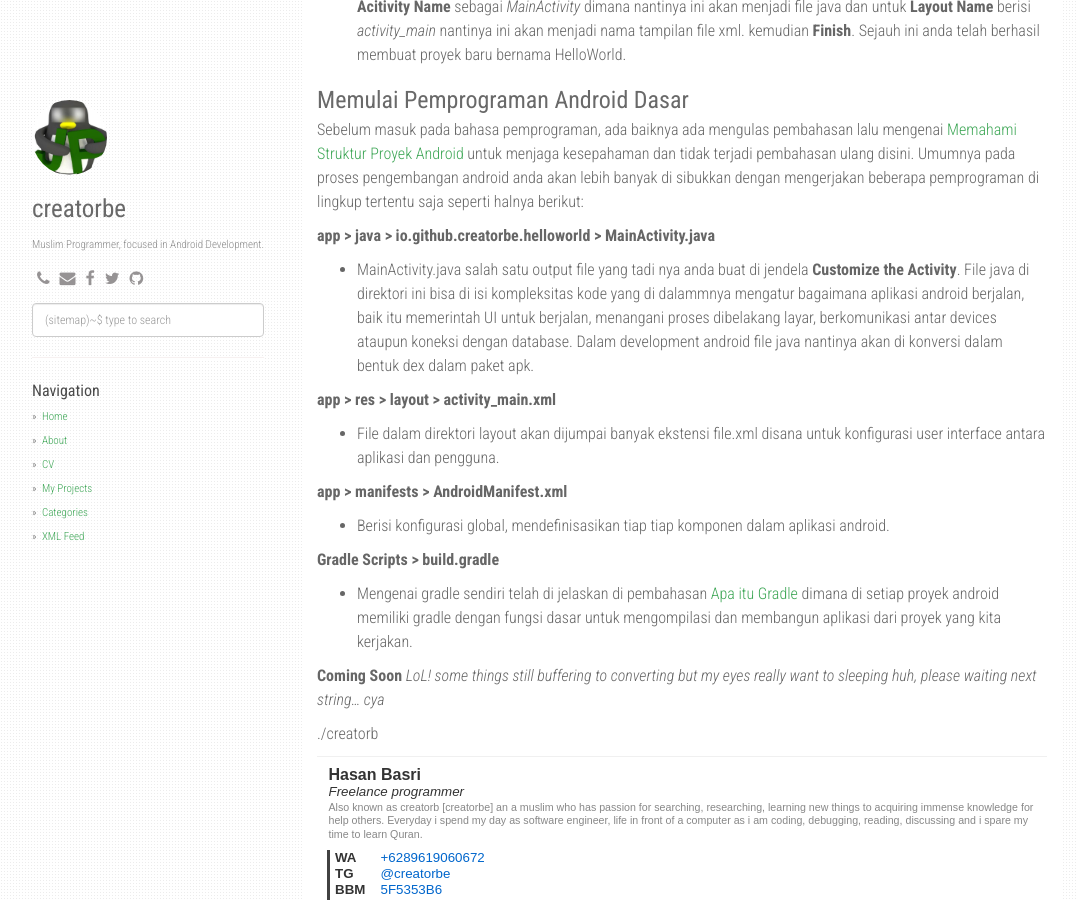
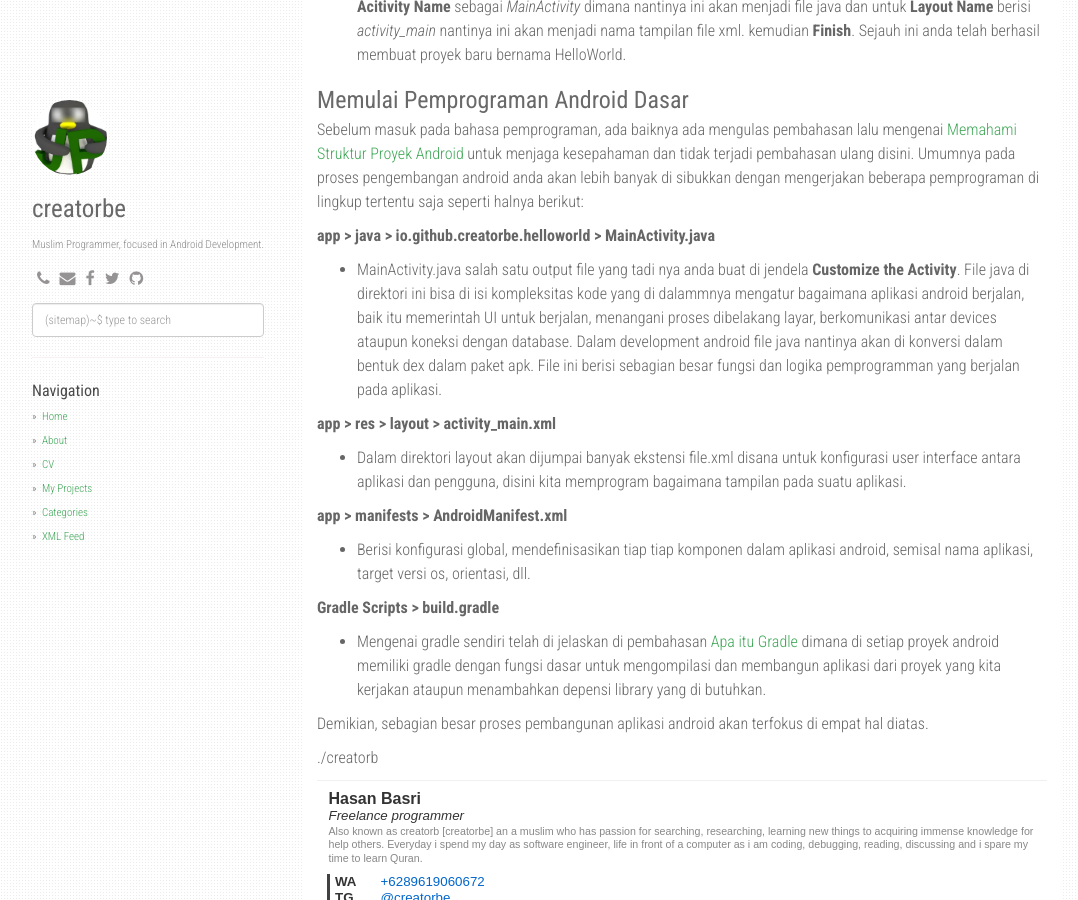
Before and after one commit to creatorbe/creatorbe.github.io, a Jekyll site: the page built from _posts/2017-04-03-hello-world-android-creatorbe.md, in a window 1280 px wide and 900 px high, scrolled down 620 px. Shown: the whole window, without its empty margins (53-1131 px from the left). Built offline with Jekyll 4.4.1, drawn with Linux system fonts in a browser that asks for light colours; nearby versions of some CDN libraries; comment, search, counter and statistics services are not loaded.

Commit message:
edit post

```diff
--- a/_posts/2017-04-03-hello-world-android-creatorbe.md
+++ b/_posts/2017-04-03-hello-world-android-creatorbe.md
@@ -32,22 +32,22 @@ Sebelum masuk pada bahasa pemprograman, ada baiknya ada mengulas pembahasan lalu
 
 **app > java > io.github.creatorbe.helloworld > MainActivity.java**
 
- -  MainActivity.java salah satu output file yang tadi nya anda buat di jendela **Customize the Activity**. File java di direktori ini bisa di isi kompleksitas kode yang di dalammnya mengatur bagaimana aplikasi android berjalan, baik itu memerintah UI untuk berjalan, menangani proses dibelakang layar, berkomunikasi antar devices  ataupun koneksi dengan database. Dalam development android file java nantinya akan di konversi dalam bentuk dex dalam paket apk.
+ -  MainActivity.java salah satu output file yang tadi nya anda buat di jendela **Customize the Activity**. File java di direktori ini bisa di isi kompleksitas kode yang di dalammnya mengatur bagaimana aplikasi android berjalan, baik itu memerintah UI untuk berjalan, menangani proses dibelakang layar, berkomunikasi antar devices  ataupun koneksi dengan database. Dalam development android file java nantinya akan di konversi dalam bentuk dex dalam paket apk. File ini berisi sebagian besar fungsi dan logika pemprogramman yang berjalan pada aplikasi.
 
 **app > res > layout > activity_main.xml**
 
- - File dalam direktori layout akan dijumpai banyak ekstensi file.xml disana untuk konfigurasi user interface antara aplikasi dan pengguna.
+ - Dalam direktori layout akan dijumpai banyak ekstensi file.xml disana untuk konfigurasi user interface antara aplikasi dan pengguna, disini kita memprogram bagaimana tampilan pada suatu aplikasi.
 
 **app > manifests > AndroidManifest.xml**
 
- - Berisi konfigurasi global, mendefinisasikan tiap tiap komponen dalam aplikasi android.
+ - Berisi konfigurasi global, mendefinisasikan tiap tiap komponen dalam aplikasi android, semisal nama aplikasi, target versi os, orientasi, dll.
 
 **Gradle Scripts > build.gradle**
 
- - Mengenai gradle sendiri telah di jelaskan di pembahasan [Apa itu Gradle](https://creatorbe.github.io/programming/android/2017/03/30/apa-sih-pengertian-gradle-creatorbe.html) dimana di setiap proyek android memiliki gradle dengan fungsi dasar untuk mengompilasi dan membangun aplikasi dari proyek yang kita kerjakan.
+ - Mengenai gradle sendiri telah di jelaskan di pembahasan [Apa itu Gradle](https://creatorbe.github.io/programming/android/2017/03/30/apa-sih-pengertian-gradle-creatorbe.html) dimana di setiap proyek android memiliki gradle dengan fungsi dasar untuk mengompilasi dan membangun aplikasi dari proyek yang kita kerjakan ataupun menambahkan depensi library yang di butuhkan.
 
 
- **Coming Soon**
- *LoL! some things still buffering to converting but my eyes really want to sleeping huh, please waiting next string... cya*
+Demikian, sebagian besar proses pembangunan aplikasi android akan terfokus di empat hal diatas.
+
 
 ./creatorb
```
Also changed, not shown: _posts/2017-03-29-cara-install-android-studio-creatorbe.md (+8 -5 lines).
